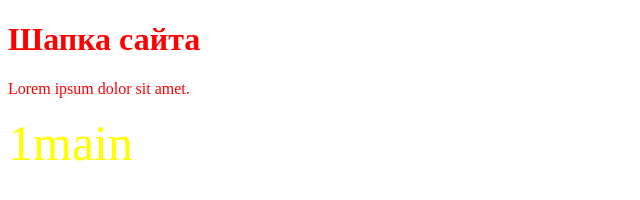
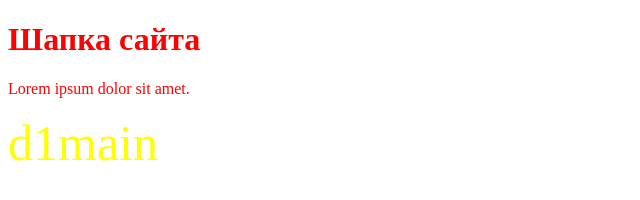
Before and after one commit to 1234Nikster/gulp-s-settings, a website: page Name_project/index.html in a window 1280 px wide. Shown: the whole page, without its empty margins (0-640 px from the left). Drawn offline with Linux system fonts and the light colour scheme.

Commit message:
changed two files

```diff
--- a/Name_project/index.html
+++ b/Name_project/index.html
@@ -12,7 +12,7 @@
     <h1>Шапка сайта</h1>
     <p>Lorem ipsum dolor sit amet.</p>
 </header>
-    <main class="main">1main</main>
+    <main class="main">d1main</main>
     <script src="js/script.min.js"></script>
 </body>
 </html>
```
